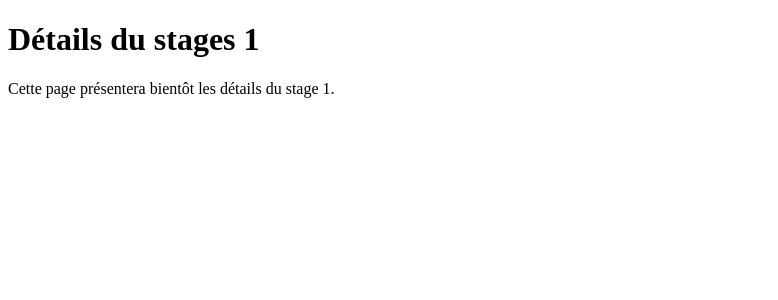
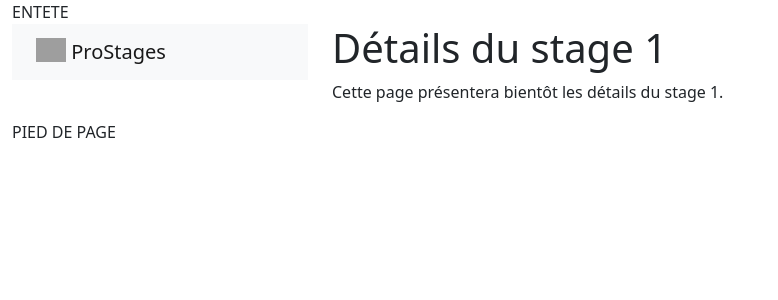
Before and after one commit to LucasDarraillan/symfony_DUT, a Symfony app: template templates/prostages/stages.html.twig in a window 1280 px wide. Shown: the top 300 px of the page, without its empty margins (0-778 px from the left). Run offline with Twig, Linux system fonts and the light colour scheme; the template is opened without the code that fills it: most values are stand-ins (such as "Sample title", 1, 10 or a date in 2020); some libraries are stand-ins or nearby versions; grey boxes are pictures that could not be loaded.

Commit message:
Structuration de la page de base + integration d'une barre de menu simple

```diff
--- a/src/Controller/ProstagesController.php
+++ b/src/Controller/ProstagesController.php
@@ -17,12 +17,13 @@ class ProstagesController extends AbstractController
     }
 
     /**
-     * @Route("/entreprises", name="entreprises")
+     * @Route("/entreprises/{idEntreprise}", name="entreprises")
      */
-    public function entreprises(): Response
+    public function entreprises($idEntreprise): Response
     {
         return $this->render('prostages/entreprises.html.twig', [
             'controller_name' => 'ProstagesController',
+            'idEntreprise' => $idEntreprise,
         ]);
     }
 
--- a/templates/base.html.twig
+++ b/templates/base.html.twig
@@ -7,13 +7,43 @@
            and uncomment the following Encore helpers to start using Symfony UX #}
         {% block stylesheets %}
             {#{{ encore_entry_link_tags('app') }}#}
+            <link href="https://cdn.jsdelivr.net/npm/bootstrap@5.1.3/dist/css/bootstrap.min.css" rel="stylesheet" integrity="sha384-1BmE4kWBq78iYhFldvKuhfTAU6auU8tT94WrHftjDbrCEXSU1oBoqyl2QvZ6jIW3" crossorigin="anonymous">
         {% endblock %}
 
         {% block javascripts %}
             {#{{ encore_entry_script_tags('app') }}#}
+            <script src="https://cdn.jsdelivr.net/npm/bootstrap@5.1.3/dist/js/bootstrap.bundle.min.js" integrity="sha384-ka7Sk0Gln4gmtz2MlQnikT1wXgYsOg+OMhuP+IlRH9sENBO0LRn5q+8nbTov4+1p" crossorigin="anonymous"></script>
         {% endblock %}
     </head>
     <body>
-        {% block body %}{% endblock %}
+
+        <div class="container-fluid">
+            <div class="row">
+                <div class="col-md-12">
+                ENTETE
+                </div>
+            </div>
+            <div class="row">
+                <div class="col-md-3">
+                    <nav class="navbar navbar-light bg-light">
+                        <div class="container-fluid">
+                            <a class="navbar-brand" href="#">
+                            <img src="https://th.bing.com/th/id/R.28c89e9126a8c57aabdbf12f1d6c185a?rik=WyG9FnajKyk2vA&riu=http%3a%2f%2fpngimg.com%2fuploads%2fletter_p%2fletter_p_PNG112.png&ehk=sIAOfLnS4sX5x2MbcFCMowpjKo62vnaP0bkG%2bjJcGo8%3d&risl=&pid=ImgRaw&r=0" alt="" width="30" height="24" class="d-inline-block align-text-top">
+                            ProStages
+                            </a>
+                        </div>
+                    </nav>
+                </div>
+                <div class="col-md-9">
+                {% block body %}{% endblock %}
+                </div>
+            </div>
+            <div class="row">
+                <div class="col-md-12">
+                PIED DE PAGE
+                </div>
+            </div>
+        </div>
+
     </body>
 </html>
--- a/templates/prostages/stages.html.twig
+++ b/templates/prostages/stages.html.twig
@@ -3,7 +3,7 @@
 {% block title %}Stage{{ idStage }}{% endblock %}
 
 {% block body %}
-<h1>Détails du stages {{ idStage }}</h1>
+<h1>Détails du stage {{ idStage }}</h1>
 
 <p>
     Cette page présentera bientôt les détails du stage {{ idStage }}.
```
Also changed, not shown: templates/prostages/entreprises.html.twig (+6 -1 lines), templates/prostages/formations.html.twig (+6 -1 lines).
